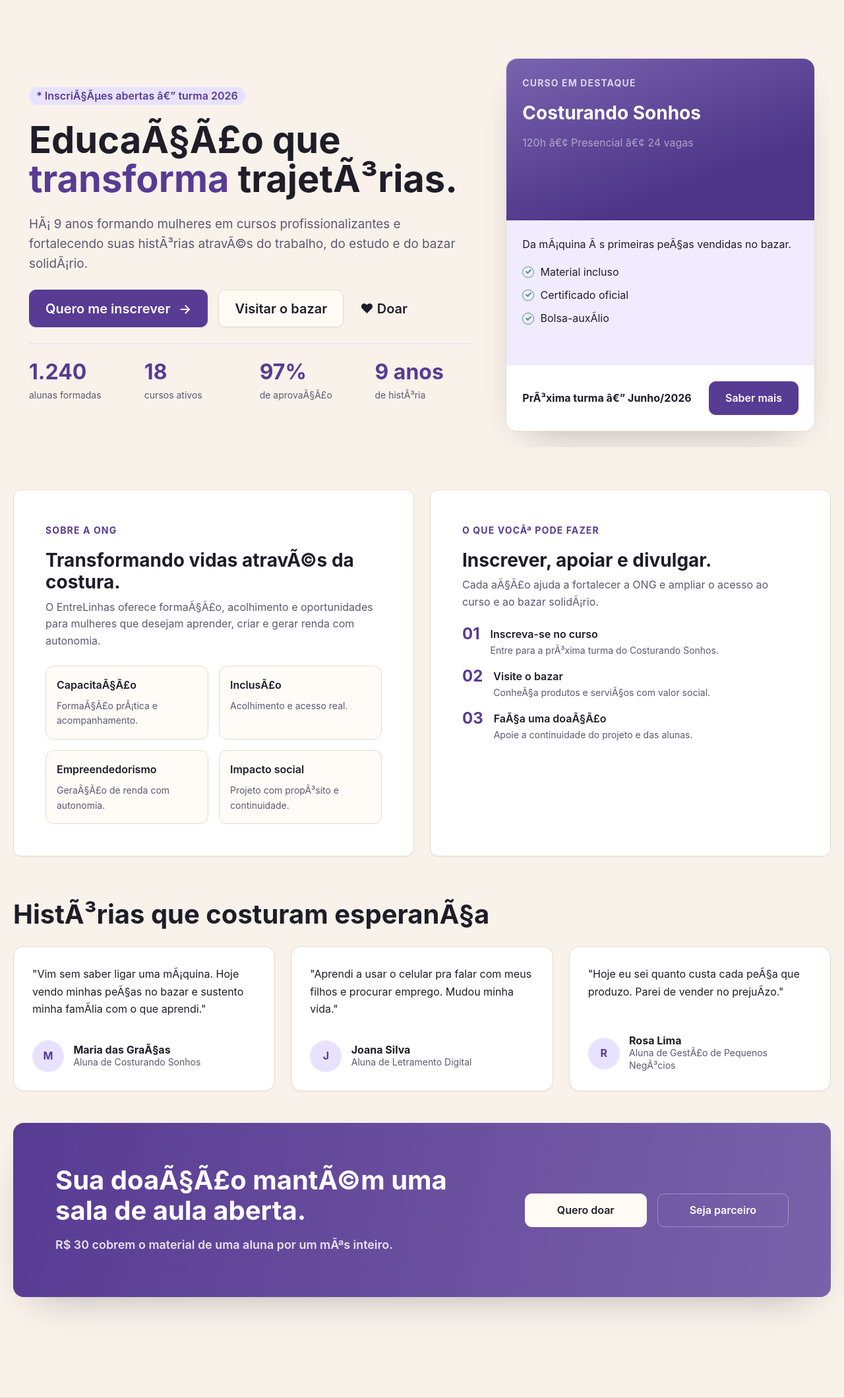
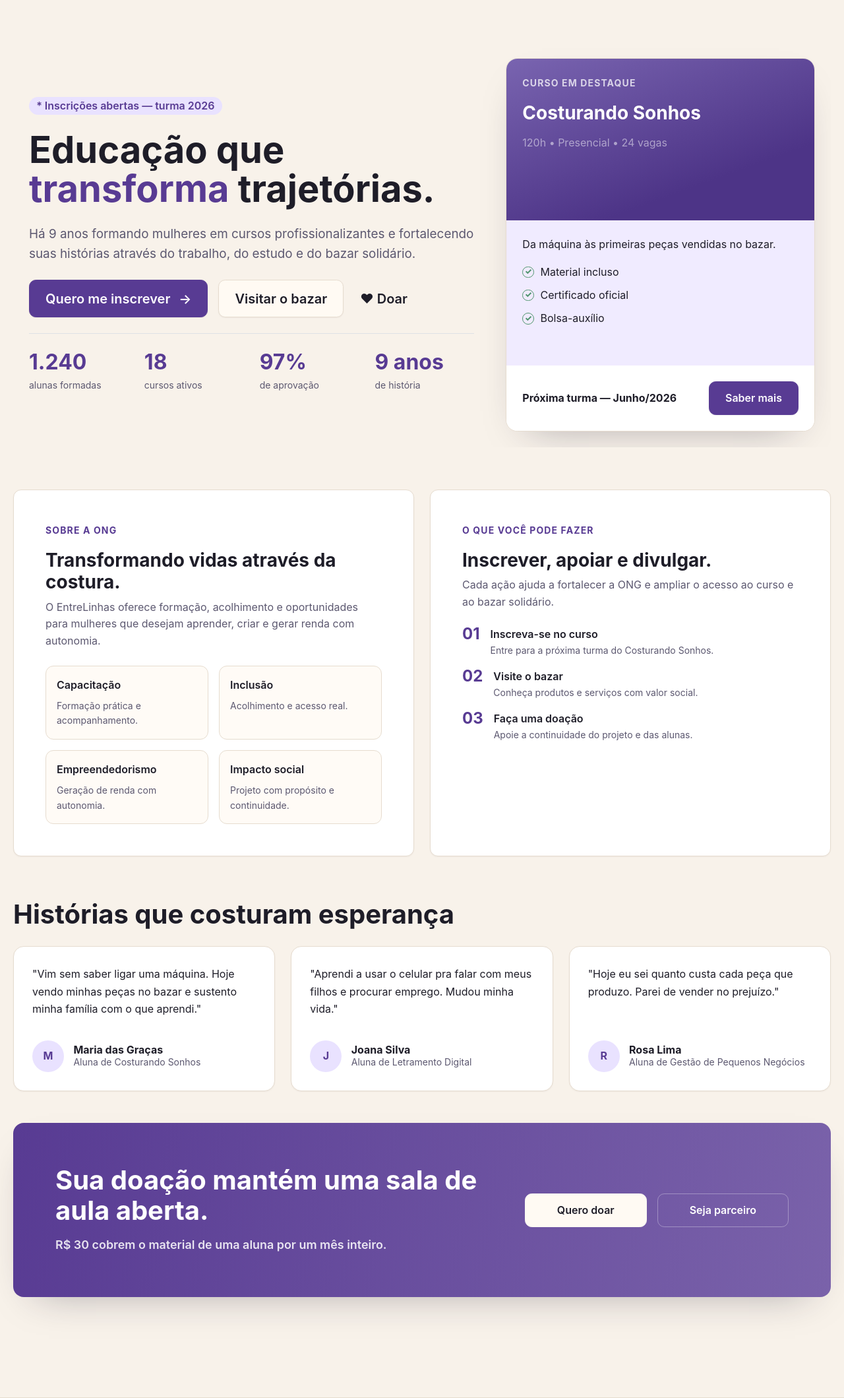
Before and after one commit to joaomafraa/Entrelinhas, a Django app: template templates/inscricoes/home.html in a window 1280 px wide. Shown: the part 93-2212 px from the top of the page at 66% size. Run offline with Django 3.2, Linux system fonts and the light colour scheme; the template is opened without the code that fills it, so the values that code supplies are empty.

Commit message:
fix: correcao bug nas letras

```diff
--- a/templates/inscricoes/home.html
+++ b/templates/inscricoes/home.html
@@ -9,12 +9,12 @@
         <div class="hero-card overflow-hidden">
             <div class="row align-items-center g-5">
                 <div class="col-lg-7">
-                    <div class="home-badge mb-4">* InscriÃ§Ãµes abertas â€” turma 2026</div>
+                    <div class="home-badge mb-4">* Inscrições abertas — turma 2026</div>
                     <h1 class="display-4 fw-bold mb-4">
-                        EducaÃ§Ã£o que <span class="text-primary">transforma</span> trajetÃ³rias.
+                        Educação que <span class="text-primary">transforma</span> trajetórias.
                     </h1>
                     <p class="lead text-soft mb-4" style="max-width: 700px;">
-                        HÃ¡ 9 anos formando mulheres em cursos profissionalizantes e fortalecendo suas histÃ³rias atravÃ©s do trabalho, do estudo e do bazar solidÃ¡rio.
+                        Há 9 anos formando mulheres em cursos profissionalizantes e fortalecendo suas histórias através do trabalho, do estudo e do bazar solidário.
                     </p>
 
                     <div class="cluster mb-4">
@@ -37,11 +37,11 @@
                             </div>
                             <div class="col-6 col-md-3">
                                 <div class="h2 fw-bold mb-1 text-primary">97%</div>
-                                <div class="text-soft small">de aprovaÃ§Ã£o</div>
+                                <div class="text-soft small">de aprovação</div>
                             </div>
                             <div class="col-6 col-md-3">
                                 <div class="h2 fw-bold mb-1 text-primary">9 anos</div>
-                                <div class="text-soft small">de histÃ³ria</div>
+                                <div class="text-soft small">de história</div>
                             </div>
                         </div>
                     </div>
@@ -52,18 +52,18 @@
                         <div class="featured-course__header p-4 p-lg-4">
                             <div class="section-label">Curso em destaque</div>
                             <h2 class="h3 fw-bold mt-3 mb-3 text-white">Costurando Sonhos</h2>
-                            <p class="mb-0 text-white-50">120h â€¢ Presencial â€¢ 24 vagas</p>
+                            <p class="mb-0 text-white-50">120h • Presencial • 24 vagas</p>
                         </div>
                         <div class="featured-course__body p-4 p-lg-4">
-                            <p class="mb-3">Da mÃ¡quina Ã s primeiras peÃ§as vendidas no bazar.</p>
+                            <p class="mb-3">Da máquina às primeiras peças vendidas no bazar.</p>
                             <ul class="check-list">
                                 <li>Material incluso</li>
                                 <li>Certificado oficial</li>
-                                <li>Bolsa-auxÃ­lio</li>
+                                <li>Bolsa-auxílio</li>
                             </ul>
                         </div>
                         <div class="p-4 p-lg-4 d-flex flex-wrap gap-3 align-items-center justify-content-between" style="background:#fff;">
-                            <strong>PrÃ³xima turma â€” Junho/2026</strong>
+                            <strong>Próxima turma — Junho/2026</strong>
                             <a href="#sobre" class="btn btn-primary px-4">Saber mais</a>
                         </div>
                     </div>
@@ -79,33 +79,33 @@
             <div class="col-lg-6">
                 <div class="surface-card h-100 p-4 p-lg-5">
                     <span class="section-label">Sobre a ONG</span>
-                    <h2 class="h3 fw-bold mt-3">Transformando vidas atravÃ©s da costura.</h2>
+                    <h2 class="h3 fw-bold mt-3">Transformando vidas através da costura.</h2>
                     <p class="text-soft mb-4">
-                        O EntreLinhas oferece formaÃ§Ã£o, acolhimento e oportunidades para mulheres que desejam aprender, criar e gerar renda com autonomia.
+                        O EntreLinhas oferece formação, acolhimento e oportunidades para mulheres que desejam aprender, criar e gerar renda com autonomia.
                     </p>
                     <div class="row g-3">
                         <div class="col-sm-6">
                             <div class="mini-surface p-3 h-100">
-                                <div class="fw-semibold mb-2">CapacitaÃ§Ã£o</div>
-                                <div class="text-soft small">FormaÃ§Ã£o prÃ¡tica e acompanhamento.</div>
+                                <div class="fw-semibold mb-2">Capacitação</div>
+                                <div class="text-soft small">Formação prática e acompanhamento.</div>
                             </div>
                         </div>
                         <div class="col-sm-6">
                             <div class="mini-surface p-3 h-100">
-                                <div class="fw-semibold mb-2">InclusÃ£o</div>
+                                <div class="fw-semibold mb-2">Inclusão</div>
                                 <div class="text-soft small">Acolhimento e acesso real.</div>
                             </div>
                         </div>
                         <div class="col-sm-6">
                             <div class="mini-surface p-3 h-100">
                                 <div class="fw-semibold mb-2">Empreendedorismo</div>
-                                <div class="text-soft small">GeraÃ§Ã£o de renda com autonomia.</div>
+                                <div class="text-soft small">Geração de renda com autonomia.</div>
                             </div>
                         </div>
                         <div class="col-sm-6">
                             <div class="mini-surface p-3 h-100">
                                 <div class="fw-semibold mb-2">Impacto social</div>
-                                <div class="text-soft small">Projeto com propÃ³sito e continuidade.</div>
+                                <div class="text-soft small">Projeto com propósito e continuidade.</div>
                             </div>
                         </div>
                     </div>
@@ -114,28 +114,28 @@
 
             <div class="col-lg-6">
                 <div class="surface-card h-100 p-4 p-lg-5" id="doar">
-                    <span class="section-label">O que vocÃª pode fazer</span>
+                    <span class="section-label">O que você pode fazer</span>
                     <h2 class="h3 fw-bold mt-3">Inscrever, apoiar e divulgar.</h2>
-                    <p class="text-soft mb-4">Cada aÃ§Ã£o ajuda a fortalecer a ONG e ampliar o acesso ao curso e ao bazar solidÃ¡rio.</p>
+                    <p class="text-soft mb-4">Cada ação ajuda a fortalecer a ONG e ampliar o acesso ao curso e ao bazar solidário.</p>
                     <div class="stack">
                         <div class="d-flex align-items-start gap-3">
                             <div class="fw-bold fs-4 text-primary flex-shrink-0" style="line-height:1;">01</div>
                             <div>
                                 <div class="fw-semibold">Inscreva-se no curso</div>
-                                <div class="text-soft small">Entre para a prÃ³xima turma do Costurando Sonhos.</div>
+                                <div class="text-soft small">Entre para a próxima turma do Costurando Sonhos.</div>
                             </div>
                         </div>
                         <div class="d-flex align-items-start gap-3">
                             <div class="fw-bold fs-4 text-primary flex-shrink-0" style="line-height:1;">02</div>
                             <div>
                                 <div class="fw-semibold">Visite o bazar</div>
-                                <div class="text-soft small">ConheÃ§a produtos e serviÃ§os com valor social.</div>
+                                <div class="text-soft small">Conheça produtos e serviços com valor social.</div>
                             </div>
                         </div>
                         <div class="d-flex align-items-start gap-3">
                             <div class="fw-bold fs-4 text-primary flex-shrink-0" style="line-height:1;">03</div>
                             <div>
-                                <div class="fw-semibold">FaÃ§a uma doaÃ§Ã£o</div>
+                                <div class="fw-semibold">Faça uma doação</div>
                                 <div class="text-soft small">Apoie a continuidade do projeto e das alunas.</div>
                             </div>
                         </div>
@@ -149,16 +149,16 @@
 <section id="curso" class="section-spacing pt-0">
     <div class="container">
         <span id="bazar" class="anchor-offset"></span>
-        <h2 class="display-6 fw-bold mb-4">HistÃ³rias que costuram esperanÃ§a</h2>
+        <h2 class="display-6 fw-bold mb-4">Histórias que costuram esperança</h2>
 
         <div class="row g-4">
             <div class="col-lg-4">
                 <article class="story-card h-100">
-                    <p class="story-card__quote">"Vim sem saber ligar uma mÃ¡quina. Hoje vendo minhas peÃ§as no bazar e sustento minha famÃ­lia com o que aprendi."</p>
+                    <p class="story-card__quote">"Vim sem saber ligar uma máquina. Hoje vendo minhas peças no bazar e sustento minha família com o que aprendi."</p>
                     <div class="story-card__person">
                         <span class="story-card__avatar">M</span>
                         <span>
-                            <strong>Maria das GraÃ§as</strong>
+                            <strong>Maria das Graças</strong>
                             <small>Aluna de Costurando Sonhos</small>
                         </span>
                     </div>
@@ -180,12 +180,12 @@
 
             <div class="col-lg-4">
                 <article class="story-card h-100">
-                    <p class="story-card__quote">"Hoje eu sei quanto custa cada peÃ§a que produzo. Parei de vender no prejuÃ­zo."</p>
+                    <p class="story-card__quote">"Hoje eu sei quanto custa cada peça que produzo. Parei de vender no prejuízo."</p>
                     <div class="story-card__person">
                         <span class="story-card__avatar">R</span>
                         <span>
                             <strong>Rosa Lima</strong>
-                            <small>Aluna de GestÃ£o de Pequenos NegÃ³cios</small>
+                            <small>Aluna de Gestão de Pequenos Negócios</small>
                         </span>
                     </div>
                 </article>
@@ -194,8 +194,8 @@
 
         <div class="donation-banner mt-5" id="doar-final">
             <div>
-                <h2 class="h1 fw-bold text-white mb-3">Sua doaÃ§Ã£o mantÃ©m uma sala de aula aberta.</h2>
-                <p class="mb-0">R$ 30 cobrem o material de uma aluna por um mÃªs inteiro.</p>
+                <h2 class="h1 fw-bold text-white mb-3">Sua doação mantém uma sala de aula aberta.</h2>
+                <p class="mb-0">R$ 30 cobrem o material de uma aluna por um mês inteiro.</p>
             </div>
             <div class="donation-banner__actions">
                 <a href="#doar" class="btn donation-banner__primary px-5">Quero doar</a>
```
